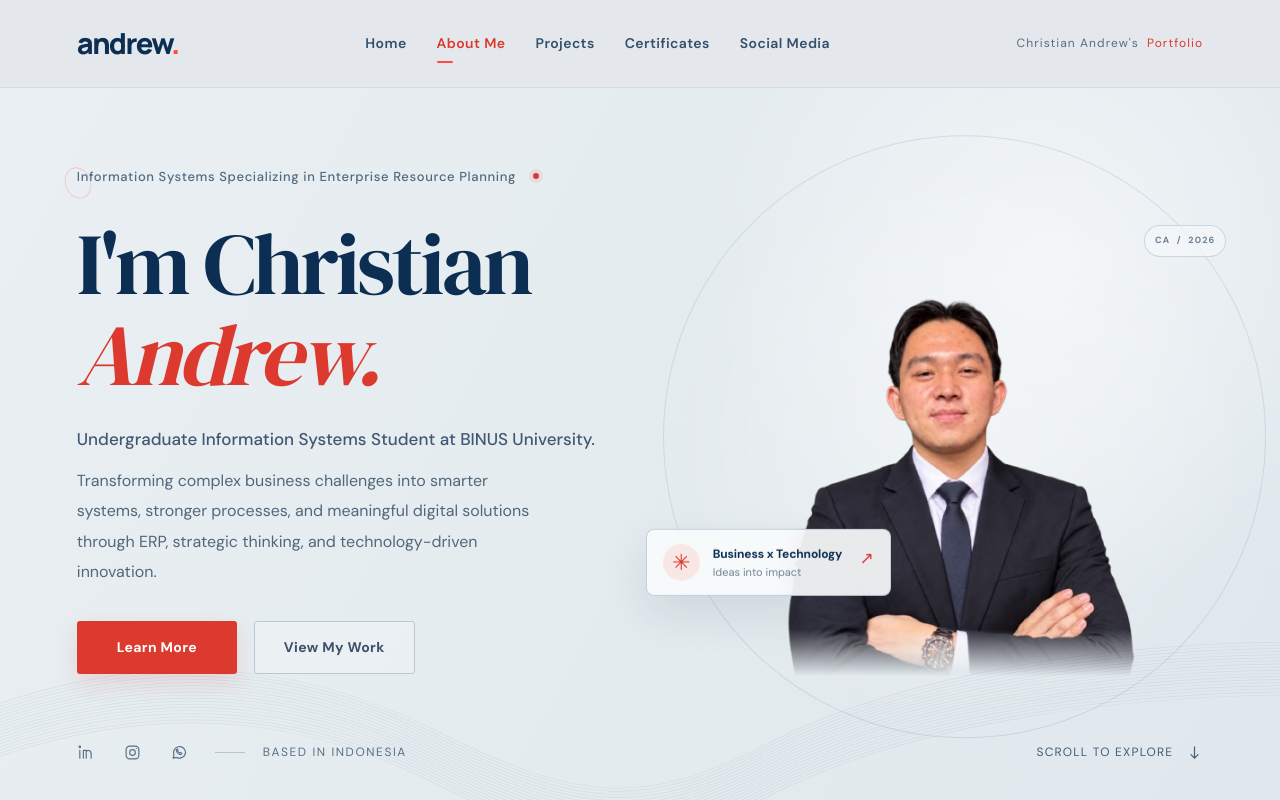
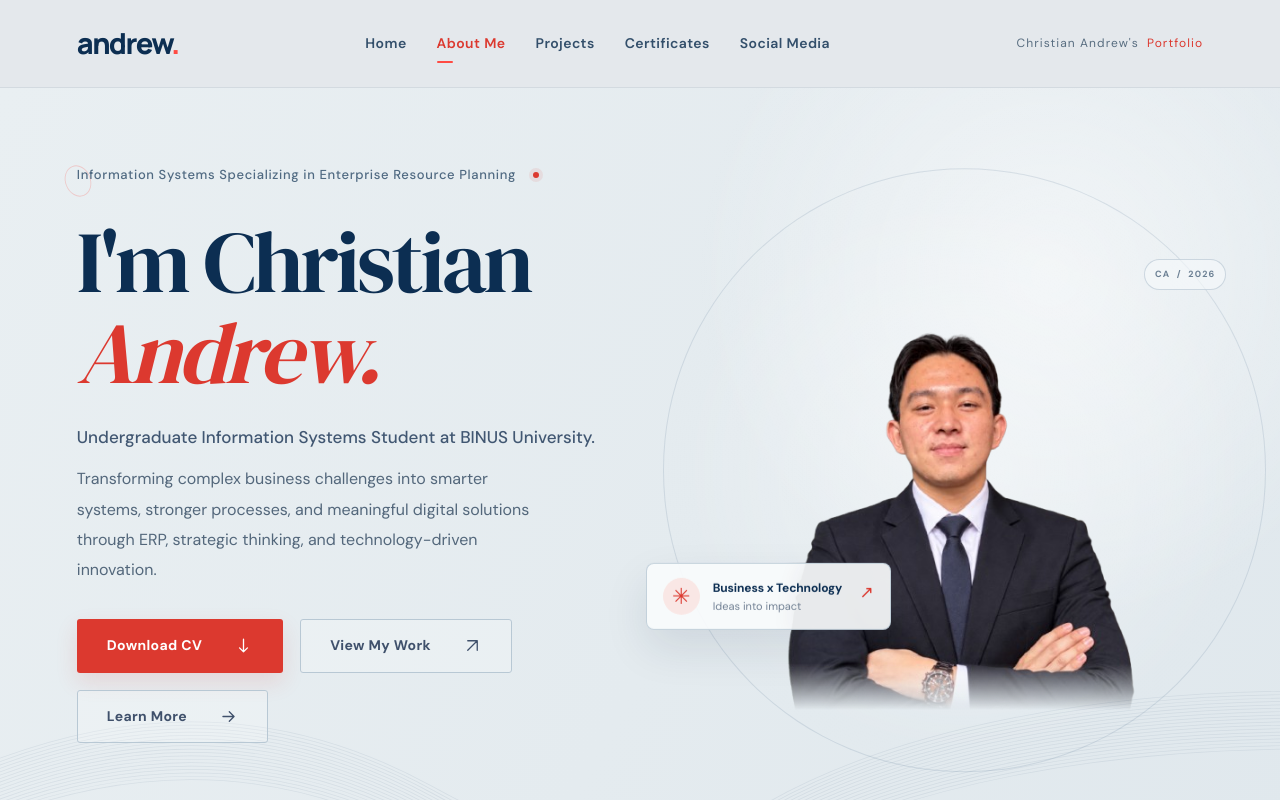
Before and after one commit to ChristianAndrew06/christianandrew-portofolio, a plain HTML site: page index.html in a window 1280 px wide. Shown: the top 800 px of the page. Drawn offline with Linux system fonts and the light colour scheme.

Commit message:
Update portfolio to latest version

```diff
--- a/index.html
+++ b/index.html
@@ -163,8 +163,21 @@
           <p class="hero-role">Undergraduate Information Systems Student at BINUS University.</p>
           <p class="hero-description">Transforming complex business challenges into smarter systems, stronger processes,
             and meaningful digital solutions through ERP, strategic thinking, and technology-driven innovation.</p>
-          <div class="hero-actions"><a class="button button-primary" href="#about">Learn More</a><a
-              class="button button-outline" href="#projects">View My Work</a></div>
+          <div class="hero-actions">
+            <a class="button button-primary" href="https://drive.google.com/uc?export=download&amp;id=1H3wv-FRrU2_VVNvYHg7daE2w4ISodq-B"
+              target="_blank" rel="noopener noreferrer" aria-label="Download CV Christian Andrew">
+              Download CV
+              <svg class="icon" aria-hidden="true"><use href="#i-down" /></svg>
+            </a>
+            <a class="button button-outline" href="#projects">
+              View My Work
+              <svg class="icon" aria-hidden="true"><use href="#i-diagonal" /></svg>
+            </a>
+            <a class="button button-outline" href="#about">
+              Learn More
+              <svg class="icon" aria-hidden="true"><use href="#i-arrow" /></svg>
+            </a>
+          </div>
         </div>
         <div class="hero-visual">
           <img src="assets/iconlogo/nobg1.png" class="hero-art"
--- a/script.js
+++ b/script.js
@@ -10,7 +10,7 @@ const portfolio = {
     whatsapp: 'https://wa.me/08132091499', // Nomor internasional (628...) atau tautan https://wa.me/...
     instagram: 'https://www.instagram.com/christianandrw_',
     email: 'christianandrewwork@gmail.com', // Alamat email kamu; awalan mailto: tidak wajib.
-    cv: 'https://drive.google.com/file/d/1rG5XYuwk1eM_FE4DwGtsRD_S-iAun_uC/view?usp=sharing', // Tautan berbagi CV dari Google Drive.
+    cv: 'https://drive.google.com/file/d/1H3wv-FRrU2_VVNvYHg7daE2w4ISodq-B/view?usp=sharing', // Tautan berbagi CV dari Google Drive.
   },
   certificates: {
     erp1: {
```
